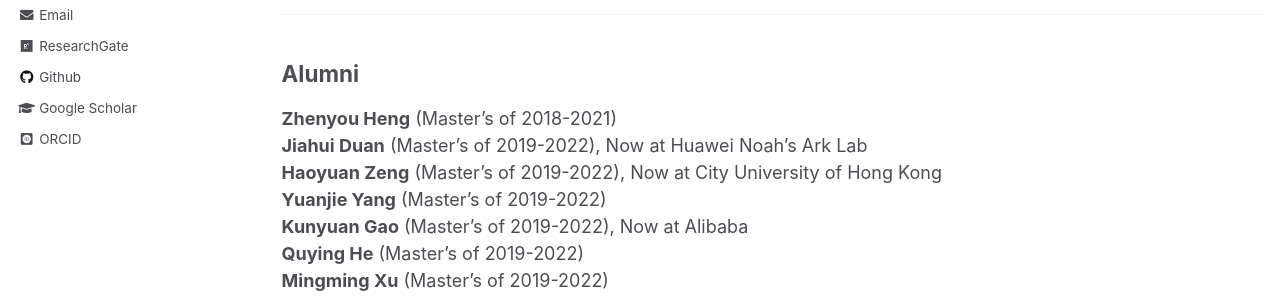
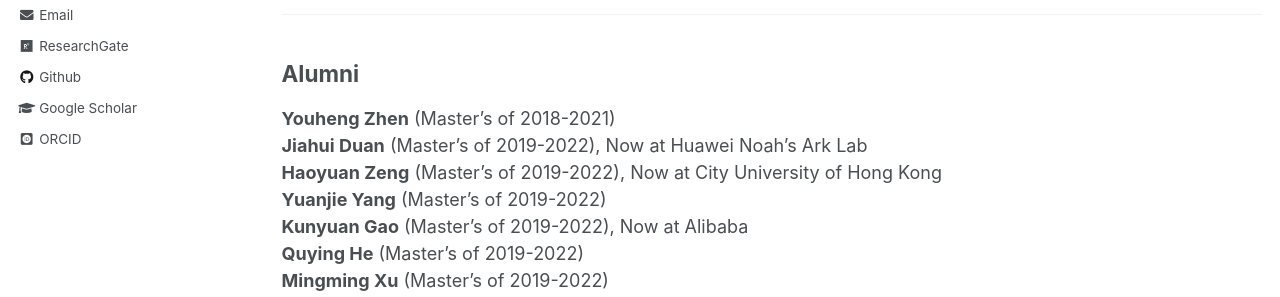
Before and after one commit to JianmingChen121/KaminZZZ.github.io, a Jekyll site: the page built from _pages/people.md, in a window 1280 px wide and 900 px high, scrolled down 503 px. Shown: the part 357-654 px from the top of the window. Built offline with Jekyll 4.4.1, drawn with Linux system fonts in a browser that asks for light colours; some web fonts are replaced.

Commit message:
Update people.md

```diff
--- a/_pages/people.md
+++ b/_pages/people.md
@@ -30,7 +30,7 @@ We focus on the application of intelligent data processing, evolutionary computa
 <hr/>
 ## Alumni
 
-**Zhenyou Heng** (Master's of 2018-2021)<br>
+**Youheng Zhen** (Master's of 2018-2021)<br>
 **Jiahui Duan** (Master's of 2019-2022), Now at Huawei Noah’s Ark Lab<br>
 **Haoyuan Zeng** (Master's of 2019-2022), Now at City University of Hong Kong<br>
 **Yuanjie Yang** (Master's of 2019-2022)<br>
```
